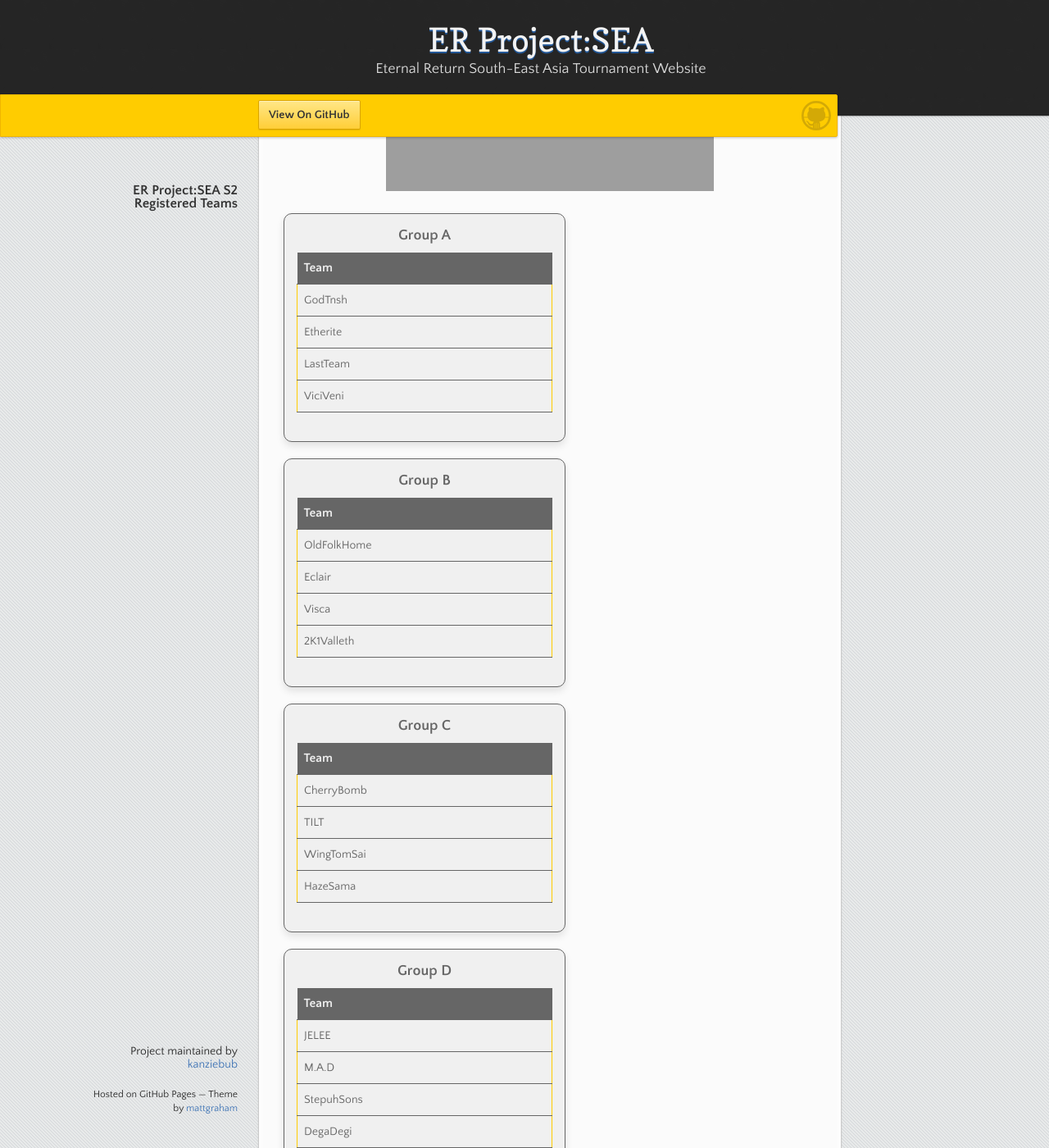
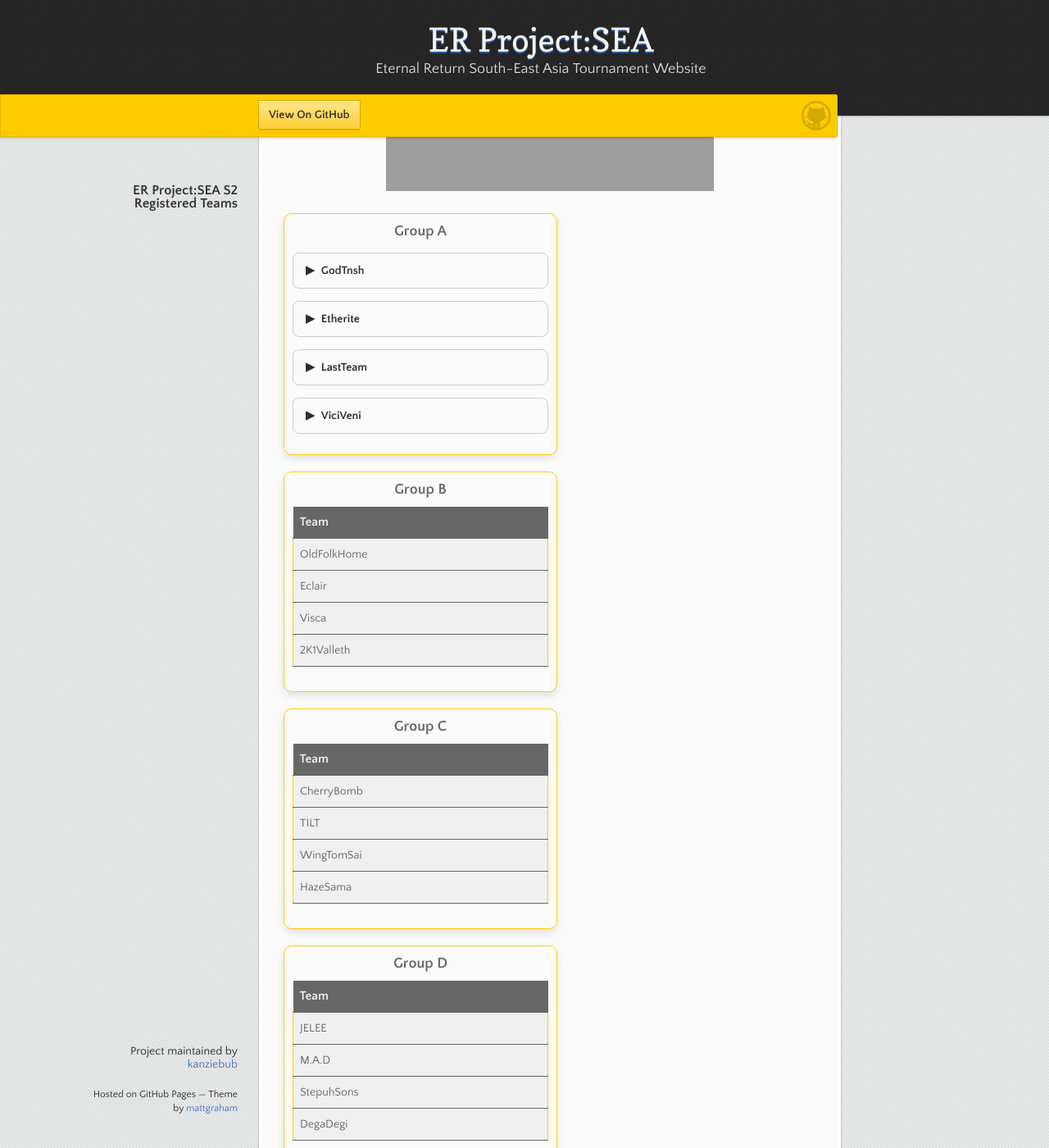
Before and after one commit to kanziebub/ProjectSEA, a Jekyll site: the page built from season/02/try.md, in a window 1280 px wide and 1400 px high, scrolled down 413 px. Shown: the whole window at 82% size. Built offline with Jekyll 4.4.1, drawn with Linux system fonts in a browser that asks for light colours.

Commit message:
try/drop down

```diff
--- a/season/02/try.md
+++ b/season/02/try.md
@@ -24,17 +24,16 @@ Registration opens 2024-09-07 13.00 UTC+07
     flex-wrap: wrap;
     justify-content: space-between;
     margin: 0 auto;
-    max-width: 1200px;
+    max-width: 600px;
 }
 
 .group-section .group-table {
     width: 48%;
     margin-bottom: 20px;
-    background-color: #f0f0f0; /* Light grey background for the tables */
     border-radius: 10px;
-    padding: 15px;
+    padding: 10px;
     box-shadow: 0 5px 10px rgba(0, 0, 0, 0.1);
-    border: 1px solid #666666; /* Border in dark grey */
+    border: 1px solid #ffcc00; /* Border in dark grey */
 }
 
 .group-section table {
@@ -72,23 +71,43 @@ Registration opens 2024-09-07 13.00 UTC+07
 
 
 <div class="group-section">
-<div class="container">
+
 <!-- Group A and Group B -->
 <div class="group-table">
     <div class="group-title">Group A</div>
-    <table>
-        <thead>
-            <tr>
-                <th>Team</th>
-            </tr>
-        </thead>
-        <tbody>
-            <tr><td>GodTnsh</td></tr>
-            <tr><td>Etherite</td></tr>
-            <tr><td>LastTeam</td></tr>
-            <tr><td>ViciVeni</td></tr>
-        </tbody>
-    </table>
+    <details>
+      <summary>GodTnsh</summary>
+      <ul>
+        <li>Alek</li>
+        <li>Gyoo</li>
+        <li>Tnsh</li>
+      </ul>
+    </details>
+    <details>
+      <summary>Etherite</summary>
+      <ul>
+        <li>Kel2ykeion</li>
+        <li>ThreeRain</li>
+        <li>160999</li>
+      </ul>
+    </details>
+    <details>
+      <summary>LastTeam</summary>
+      <ul>
+        <li>Extera</li>
+        <li>Gallileo</li>
+        <li>Renal</li>
+      </ul>
+    </details>
+    <details>
+      <summary>ViciVeni</summary>
+      <ul>
+        <li>Gomibin</li>
+        <li>Ybardossa</li>
+        <li>Iz1Senpai</li>
+        <li>Nairos</li>
+      </ul>
+    </details>
 </div>
 
 <div class="group-table">
@@ -178,7 +197,6 @@ Registration opens 2024-09-07 13.00 UTC+07
     </table>
 </div>
 </div>
-</div>
 
 ![Logo](https://kanziebub.github.io/ProjectSEA/assets/images/bullet_rev.png)
 [Home](https://kanziebub.github.io/ProjectSEA/)
```
